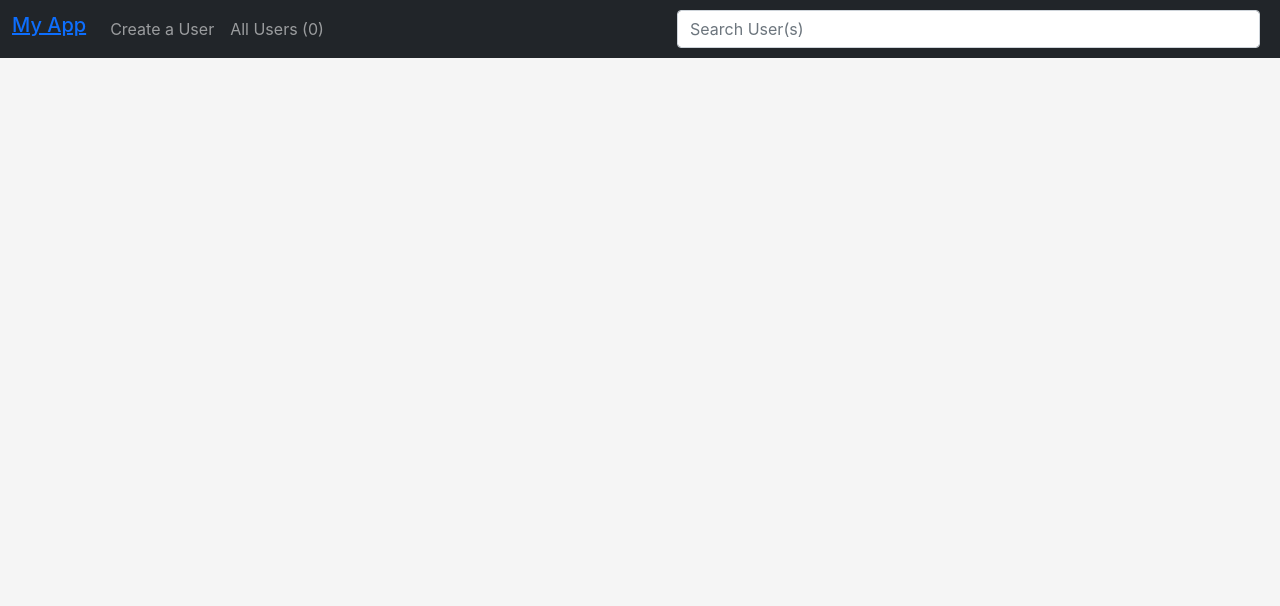
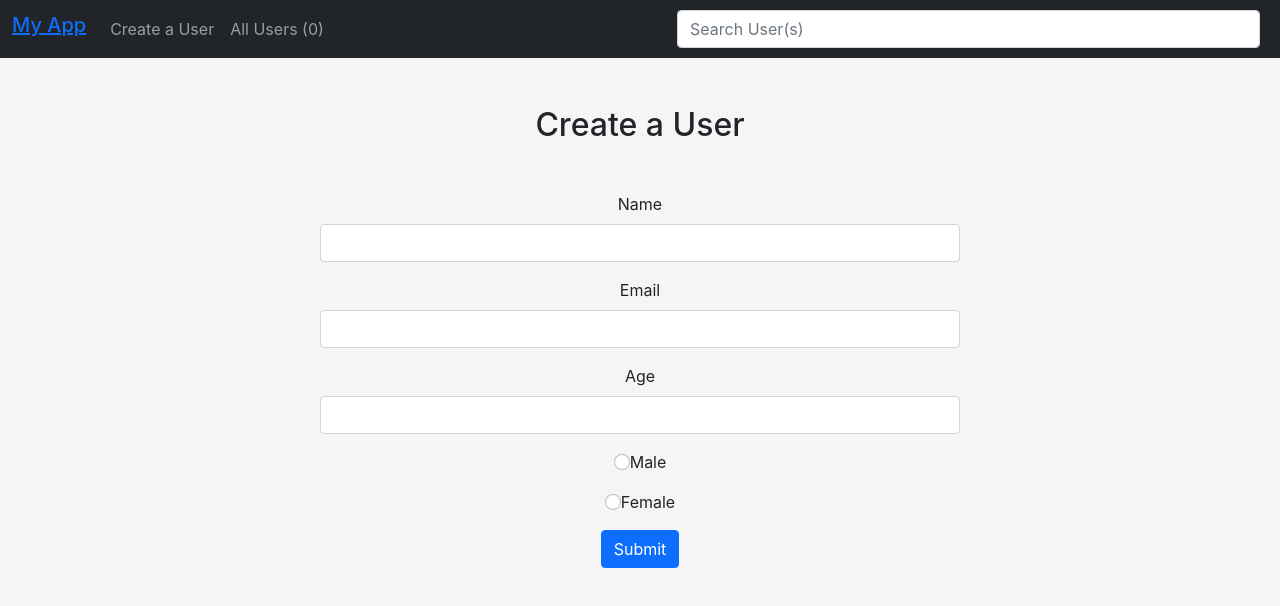
Before and after one commit to devesh1808/CRUD-App, a React (Create React App) app: page /create in a window 1280 px wide. Shown: the top 606 px of the page. Built offline with nearby package versions, Linux system fonts and the light colour scheme.

Commit message:
changed the routing links

```diff
--- a/src/App.js
+++ b/src/App.js
@@ -11,8 +11,8 @@ function App() {
       <BrowserRouter>
         <Navbar />
         <Routes>
-          <Route exact path="/" element={<Create />} />
-          <Route exact path="/read" element={<Read />} />
+          <Route exact path="/create" element={<Create />} />
+          <Route exact path="/" element={<Read />} />
           <Route exact path="/edit/:id" element={<Update />} />
         </Routes>
       </BrowserRouter>
--- a/src/components/Create.jsx
+++ b/src/components/Create.jsx
@@ -23,7 +23,7 @@ const Create = () => {
 
   return (
     <div>
-      <h2 className="my-2">Fill the data</h2>
+      <h2 className="my-5">Create a User</h2>
       <form className="w-50 mx-auto my-5" onSubmit={handleSubmit}>
         <div class="mb-3">
           <label class="form-label">Name</label>
--- a/src/components/Navbar.jsx
+++ b/src/components/Navbar.jsx
@@ -17,17 +17,17 @@ const Navbar = () => {
     <div>
       <nav className="navbar navbar-expand-lg navbar-dark bg-dark">
         <div className="container-fluid ">
-          <h4 className="navbar-brand"><Link to="/read">My App</Link></h4>
+          <h4 className="navbar-brand"><Link to="/">My App</Link></h4>
 
           <div className="collapse navbar-collapse">
             <ul className="navbar-nav me-auto mb-2 mb-lg-0">
               <li className="nav-item">
-                <Link to="/" className="nav-link">
+                <Link to="/create" className="nav-link">
                   Create a User
                 </Link>
               </li>
               <li className="nav-item">
-                <Link to="/read" className="nav-link">
+                <Link to="/" className="nav-link">
                   All Users ({allusers.length})
                 </Link>
               </li>
```
